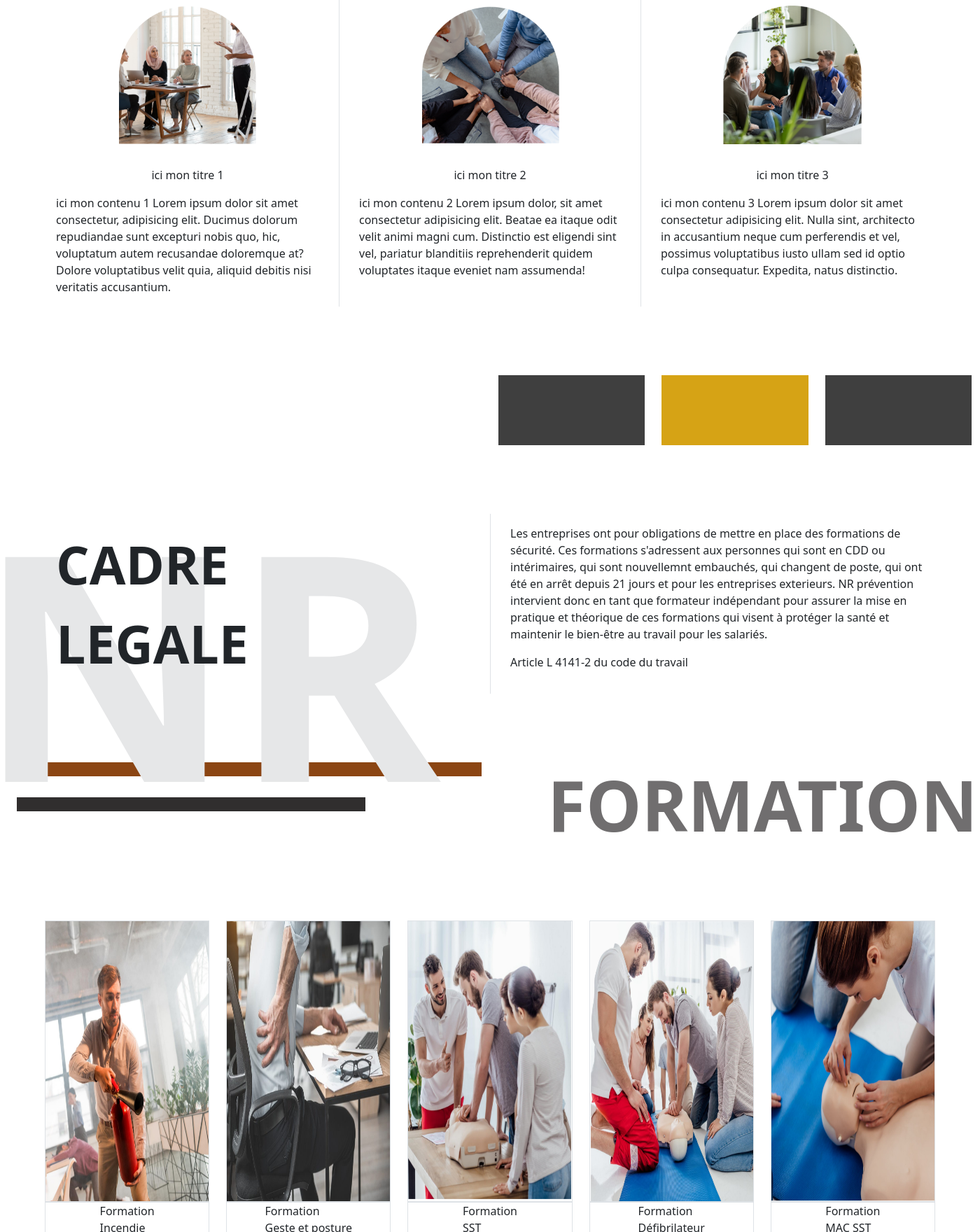
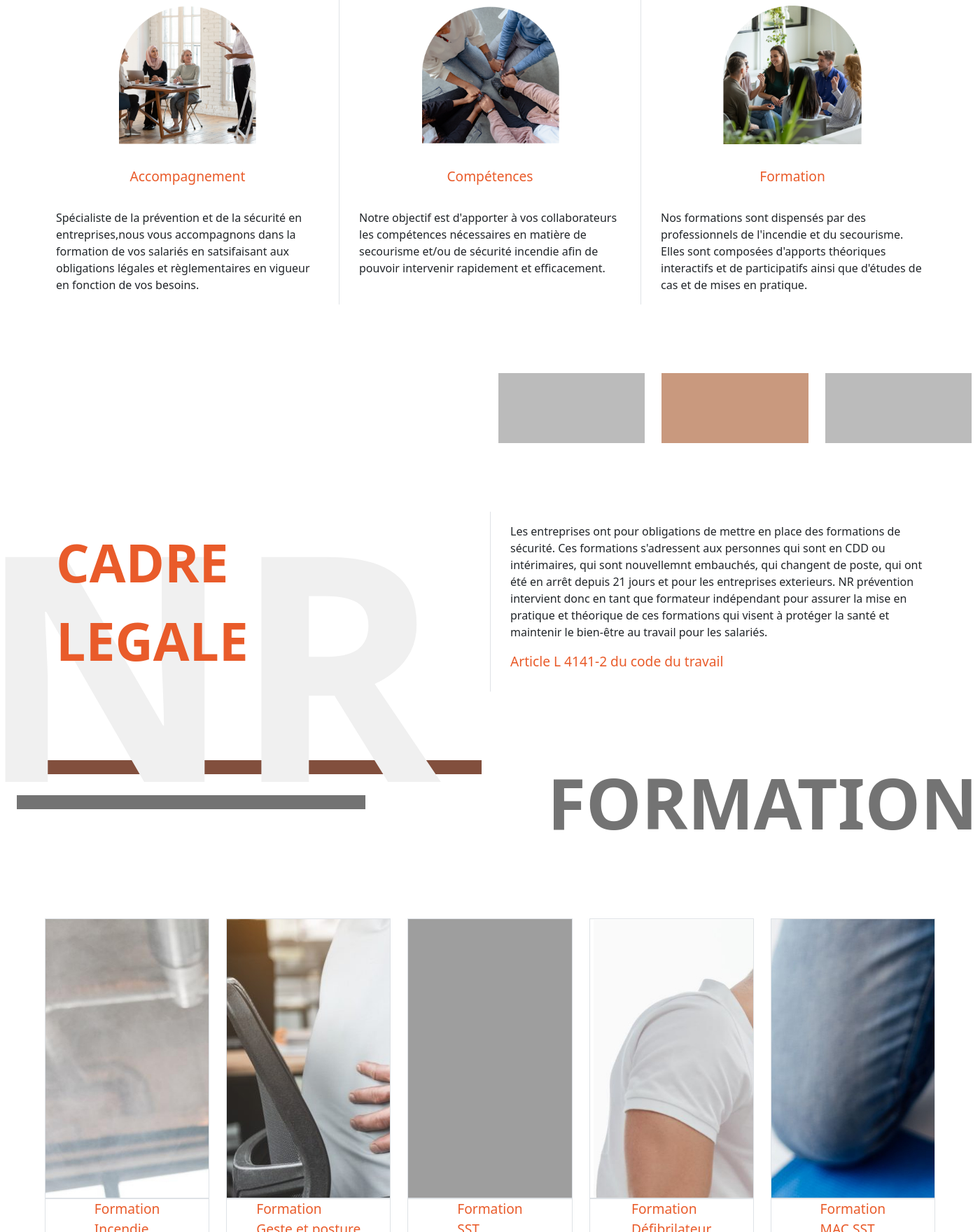
Before and after one commit to TheMaxium69/NRPrevention-SiteWeb, a PHP site: page / in a window 1400 px wide; the page is wider, and only the part inside the window is pictured. Shown: the part 720-2480 px from the top of that part at 70% size. Run offline with PHP 8.4, Linux system fonts and the light colour scheme; grey boxes labelled with a size stand in for pictures from a placeholder-image service; some libraries are stand-ins or nearby versions; grey boxes are pictures that could not be loaded.

Commit message:
Update css index (manque les images)

```diff
--- a/css/index.css
+++ b/css/index.css
@@ -24,7 +24,7 @@ body {
 }
 
 #sectionQ2 {
-    background-color: #d6a315;
+    background-color: rgb(201, 153, 126);
 }
 
 #sectionQ2 .p {
@@ -37,16 +37,14 @@ body {
 }
 
 .brown-bar {
-    background-color: #8B4513;
-    /* A modifier plus tard !! */
+    background-color: rgb(130, 79, 61);
     height: 20px;
     width: 100%;
 
 }
 
 .gray-bar {
-    background-color: #302e2e;
-    /* A modifier plus tard !! */
+    background-color: rgb(115, 115, 115);
     height: 20px;
     width: 75%;
     margin-top: 30px;
@@ -58,7 +56,7 @@ body {
     text-transform: uppercase;
     font-weight: bold;
     font-size: 450px;
-    color: #e6e7e8;
+    color: rgb(240, 240, 240);
     position: absolute;
     left: -33px;
     z-index: 1;
@@ -77,18 +75,15 @@ body {
 }
 
 .rectanglecolor1 {
-    background-color: #3f3f3f;
-    /* A modifier plus tard !! */
+    background-color: rgb(187, 187, 187);
 }
 
 .rectanglecolor2 {
-    background-color: #d6a315;
-    /* A modifier plus tard !! */
+    background-color: rgb(201, 153, 126);
 }
 
 .rectanglecolor3 {
-    background-color: #4d4b49;
-    /* A modifier plus tard !! */
+    background-color: rgb(187, 187, 187);
     padding: 12%;
     margin: 12%;
     position: relative;
@@ -101,7 +96,7 @@ body {
     font-weight: bold;
     position: relative;
     left: 70px;
-    color: rgb(112, 110, 111);
+    color: rgb(115, 115, 115);
 }
 
 .imageFormation {}
@@ -117,3 +112,33 @@ body {
 .custom-width {
     width: 20%;
 }
+
+.fontOrange {
+    color: rgb(233, 91, 42);
+    font-size: larger;
+}
+
+.imgF1 {
+    background: url(../assets/page-9.jpeg);
+    height: 400px;
+}
+
+.imgF2 {
+    background: url(../assets/postures.jpeg);
+    height: 400px;
+}
+
+.imgF3 {
+    background: url(../asset/dfdfg.jpeg);
+    height: 400px;
+}
+
+.imgF4 {
+    background: url(../assets/defib.jpeg);
+    height: 400px;
+}
+
+.imgF5 {
+    background: url(../assets/page-5.jpeg);
+    height: 400px;
+}
--- a/index.php
+++ b/index.php
@@ -18,10 +18,10 @@ head($page); ?>
                             <img src="./assets/deggr.png" class="m-3" height="200px" width="200px" alt="kc">
                         </div>
                         <div class="d-flex justify-content-center m-3">
-                            ici mon titre 1
+                            <p class="fontOrange">Accompagnement</p>
                         </div>
                         <div class="m-3">
-                            ici mon contenu 1 Lorem ipsum dolor sit amet consectetur, adipisicing elit. Ducimus dolorum repudiandae sunt excepturi nobis quo, hic, voluptatum autem recusandae doloremque at? Dolore voluptatibus velit quia, aliquid debitis nisi veritatis accusantium.
+                            <p> Spécialiste de la prévention et de la sécurité en entreprises,nous vous accompagnons dans la formation de vos salariés en satsifaisant aux obligations légales et règlementaires en vigueur en fonction de vos besoins.</p>
                         </div>
                     </div>
                     <div class="col-lg-4 border-end border-start"> <!-- On copie ça le nombre de fois ou on a besoin -->
@@ -29,10 +29,10 @@ head($page); ?>
                             <img src="./assets/iohni.png" class="m-3" height="200px" width="200px" alt="deggr">
                         </div>
                         <div class="d-flex justify-content-center m-3">
-                            ici mon titre 2
+                        <p class="fontOrange">Compétences</p>
                         </div>
                         <div class="m-3">
-                            ici mon contenu 2 Lorem ipsum dolor, sit amet consectetur adipisicing elit. Beatae ea itaque odit velit animi magni cum. Distinctio est eligendi sint vel, pariatur blanditiis reprehenderit quidem voluptates itaque eveniet nam assumenda!
+                            Notre objectif est d'apporter à vos collaborateurs les compétences nécessaires en matière de secourisme et/ou de sécurité incendie afin de pouvoir intervenir rapidement et efficacement.
                         </div>
                     </div>
                     <div class="col-lg-4"> <!-- On copie ça le nombre de fois ou on a besoin -->
@@ -40,10 +40,10 @@ head($page); ?>
                             <img src="./assets/sqfze.png" class="m-3" height="200px" width="200px" alt="sqfze">
                         </div>
                         <div class="d-flex justify-content-center m-3">
-                            ici mon titre 3
+                        <p class="fontOrange">Formation</p>
                         </div>
                         <div class="m-3">
-                            ici mon contenu 3 Lorem ipsum dolor sit amet consectetur adipisicing elit. Nulla sint, architecto in accusantium neque cum perferendis et vel, possimus voluptatibus iusto ullam sed id optio culpa consequatur. Expedita, natus distinctio.
+                            Nos formations sont dispensés par des professionnels de l'incendie et du secourisme. Elles sont composées d'apports théoriques interactifs et de participatifs ainsi que d'études de cas et de mises en pratique.
                         </div>
                     </div>
                 </div>
@@ -76,7 +76,7 @@ head($page); ?>
 
                 <div class="row"> <!-- ça aligne -->
                     <div class="col-lg-6 h2NR"> <!-- On copie ça le nombre de fois ou on a besoin -->
-                        <div id="h2CL" class="m-3 fontCadreLegale">
+                        <div id="h2CL" class="m-3 fontCadreLegale fontOrange">
                             CADRE <br> LEGALE
                             <style>
                                 .h2NR:before {
@@ -90,7 +90,7 @@ head($page); ?>
                         <div class="m-3">
                             Les entreprises ont pour obligations de mettre en place des formations de sécurité. Ces formations s'adressent aux personnes qui sont en CDD ou intérimaires, qui sont nouvellemnt embauchés, qui changent de poste, qui ont été en arrêt depuis 21 jours et pour les entreprises exterieurs. NR prévention intervient donc en tant que formateur indépendant pour assurer la mise en pratique et théorique de ces formations qui visent à protéger la santé et maintenir le bien-être au travail pour les salariés.
                         </div>
-                        <div class="m-3">
+                        <div class="m-3 fontOrange">
                             Article L 4141-2 du code du travail
                         </div>
                     </div>
@@ -114,43 +114,43 @@ head($page); ?>
                     <h2>MON TITRE</h2>-->
                 <div class="row d-flex justify-content-around imageFormation"> <!-- ça aligne -->
                     <div class="col-lg-2 custom-width"> <!-- On copie ça le nombre de fois ou on a besoin -->
-                        <div class="border d-flex justify-content-center">
-                            <img class="img-fluid" src="./assets/page-9.jpeg" alt="kc">
+                        <div class="border d-flex justify-content-center imgF1">
+
                         </div>
                         <div class="border d-flex justify-content-center">
-                            <p class="text-start">Formation <br> Incendie</p>
+                            <p class="text-start fontOrange">Formation <br> Incendie</p>
                         </div>
                     </div>
                     <div class="col-lg-2 custom-width"> <!-- On copie ça le nombre de fois ou on a besoin -->
-                        <div class="border">
-                            <img src="./assets/postures.jpeg" alt="kc">
+                        <div class="border imgF2">
+
                         </div>
                         <div class="border d-flex justify-content-center">
-                            <p class="text-start">Formation <br> Geste et posture</p>
+                            <p class="text-start fontOrange">Formation <br> Geste et posture</p>
                         </div>
                     </div>
                     <div class="col-lg-2 custom-width"> <!-- On copie ça le nombre de fois ou on a besoin -->
-                        <div class="border">
-                            <img src="./assets/dfdfg (1).jpeg" alt="kc">
+                        <div class="border imgF3">
+
                         </div>
                         <div class="border d-flex justify-content-center">
-                            <p class="text-start">Formation <br> SST</p>
+                            <p class="text-start fontOrange">Formation <br> SST</p>
                         </div>
                     </div>
                     <div class="col-lg-2 custom-width"> <!-- On copie ça le nombre de fois ou on a besoin -->
-                        <div class="border">
-                            <img src="./assets/defib.jpeg" alt="kc">
+                        <div class="border imgF4">
+
                         </div>
                         <div class="border d-flex justify-content-center">
-                            <p class="text-start">Formation <br> Défibrilateur</p>
+                            <p class="text-start fontOrange">Formation <br> Défibrilateur</p>
                         </div>
                     </div>
                     <div class="col-lg-2 custom-width"> <!-- On copie ça le nombre de fois ou on a besoin -->
-                        <div class="border">
-                            <img src="./assets/page-5.jpeg" alt="kc">
+                        <div class="border imgF5">
+
                         </div>
                         <div class="border d-flex justify-content-center">
-                            <p class="text-start">Formation <br>MAC SST</p>
+                            <p class="text-start fontOrange">Formation <br>MAC SST</p>
                         </div>
                     </div>
                 </div>
```
Also changed, not shown: assets/dfdfg.jpeg (renamed from assets/dfdfg (1).jpeg).
